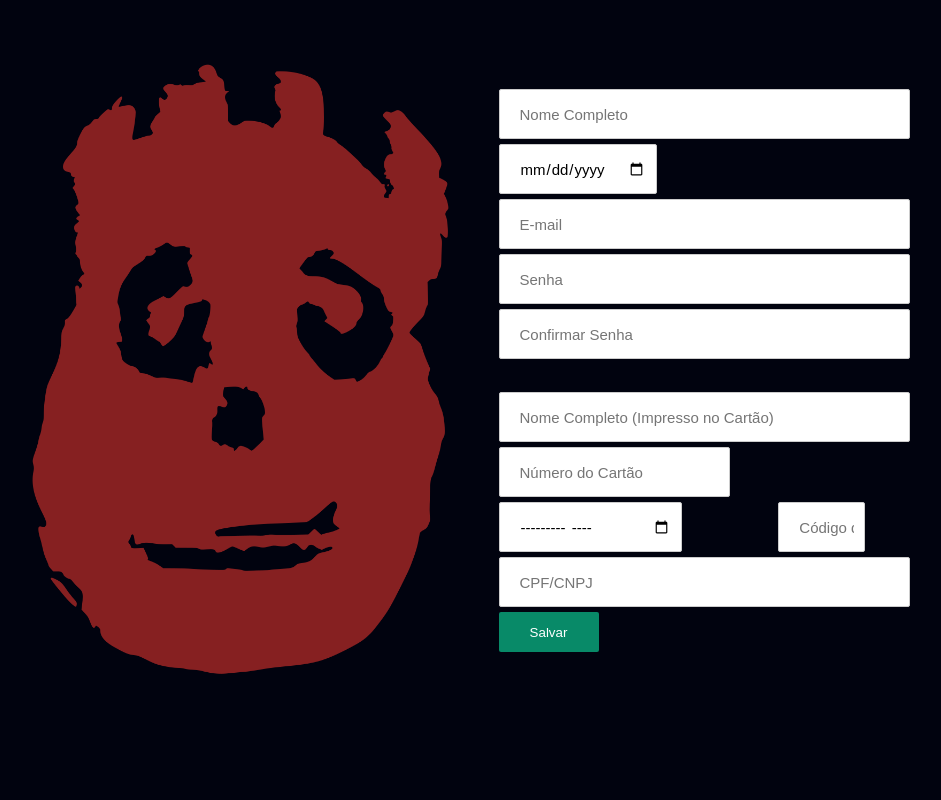
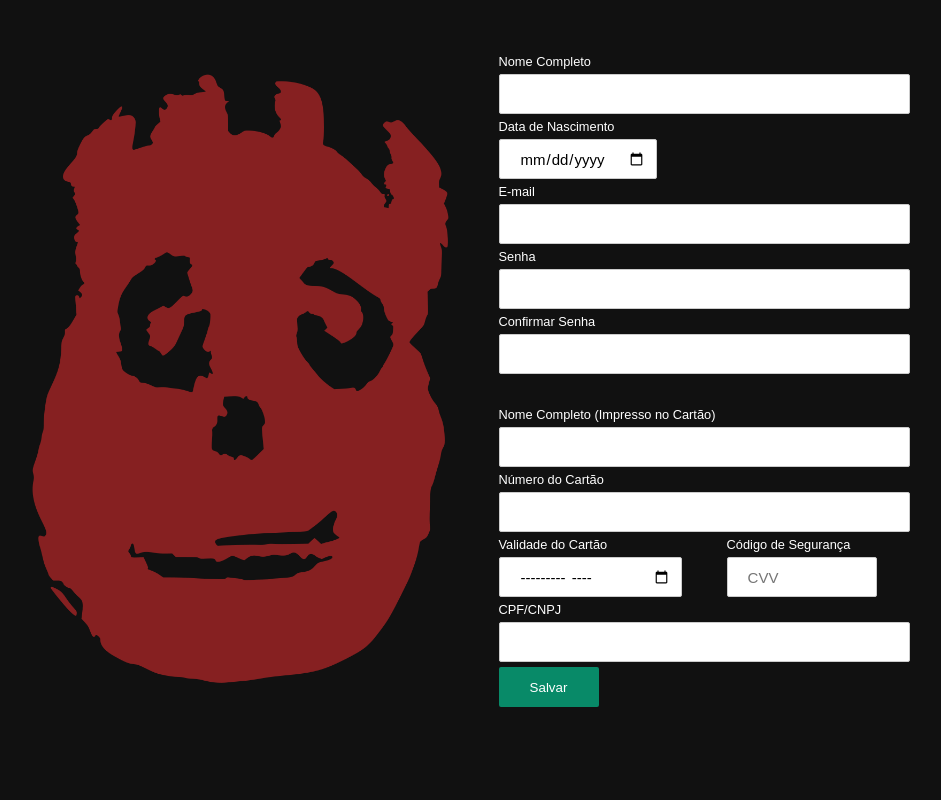
Before and after one commit to geancarlofd/StreamTomHanks, a PHP site: page /pages/cadastro.html in a window 1280 px wide. Shown: the whole page, without its empty margins (186-1127 px from the left). Run offline with PHP 8.4, Linux system fonts and the light colour scheme.

Commit message:
Ultima atualizacao (18/03)

```diff
--- a/css/cadastro.css
+++ b/css/cadastro.css
@@ -1,10 +1,16 @@
 body{
     margin:0;
-    background: #01030f;
+    background: #111111;
 }
 
 .wilsonBack{
     width: 500px;
+}
+
+.tituloCampo{
+    color:white;
+    font-size:1vw;
+    font-family: Arial, Helvetica, sans-serif;
 }
 
 .formularioCadastro{
@@ -36,7 +42,7 @@ body{
 .firstInput {
     padding: 10px;
     padding-left: 20px;
-    height: 50px;
+    height: 40px;
     font-size: 15px;
     border: solid 1px #CCC;
     border-radius: 2px;
@@ -47,15 +53,15 @@ body{
 .newInput {
     padding: 10px;
     padding-left: 20px;
-    height: 50px;
+    height: 40px;
     font-size: 15px;
-    border: solid 1px #FA5858;
+    border: solid 1px #b90309;
     border-radius: 2px;
     font-family: Arial;
 }
 
 .newInput::placeholder {
-    color: #FA5858;
+    color:#b90309;
 }
 
 .erroAviso {
--- a/pages/cadastro.html
+++ b/pages/cadastro.html
@@ -3,7 +3,10 @@
     <meta charset="UTF-8">
     <meta http-equiv="X-UA-Compatible" content="IE=edge">
     <meta name="viewport" content="width=device-width, initial-scale=1.0">
+
     <link type="text/css" rel="stylesheet" href="../css/cadastro.css">
+
+    <link rel="shortcut icon" href="../img/wilson.png">
     <title>Cadastro - StreamHanks</title>
 </head>
 <body>
@@ -11,19 +14,34 @@
         <img class="wilsonBack" src="../img/wilson.png">
         <table cellspacing="3px">
             <tr>
-                <td colspan="2"><input type="text" placeholder="Nome Completo" size="40" class="firstInput" id="tNomeCompleto"/></td>
+                <td colspan="2" class="tituloCampo">Nome Completo</td>
             </tr>
             <tr>
-                <td colspan="2"><input type="date" placeholder="Data de Nascimento" size="40" class="firstInput" id="tDataDeNascimento"/></td>
+                <td colspan="2"><input type="text" size="40" class="firstInput" id="tNomeCompleto"/></td>
             </tr>
             <tr>
-                <td colspan="2"><input type="email" placeholder="E-mail" size="40" class="firstInput" id="tEmail"/></td>
+                <td colspan="2" class="tituloCampo">Data de Nascimento</td>
             </tr>
             <tr>
-                <td colspan="2"><input type="password" placeholder="Senha" size="40" class="firstInput" id="tSenha" /></td>
+                <td colspan="2"><input type="date" size="40" class="firstInput" id="tDataDeNascimento"/></td>
             </tr>
             <tr>
-                <td colspan="2"><input type="password" placeholder="Confirmar Senha" size="40" class="firstInput" id="tConfirmSenha" />
+                <td colspan="2" class="tituloCampo">E-mail</td>
+            </tr>
+            <tr>
+                <td colspan="2"><input type="email" size="40" class="firstInput" id="tEmail"/></td>
+            </tr>
+            <tr>
+                <td colspan="2" class="tituloCampo">Senha</td>
+            </tr>
+            <tr>
+                <td colspan="2"><input type="password" size="40" class="firstInput" id="tSenha" /></td>
+            </tr>
+            <tr>
+                <td colspan="2" class="tituloCampo">Confirmar Senha</td>
+            </tr>
+            <tr>
+                <td colspan="2"><input type="password" size="40" class="firstInput" id="tConfirmSenha" />
                 </td>
             </tr>
             <tr height="25px">
@@ -32,19 +50,32 @@
                 </td>
             </tr>
             <tr>
-                <td colspan="2"><input type="text" placeholder="Nome Completo (Impresso no Cartão)" size="40" class="firstInput" id="tNomeCompletoCartao"/></td>
+                <td colspan="2" class="tituloCampo">Nome Completo (Impresso no Cartão)</td>
             </tr>
             <tr>
-                <td colspan="2"><input type="number" placeholder="Número do Cartão" size="40" class="firstInput" id="tNumeroDoCartao"/></td>
+                <td colspan="2"><input type="text" size="40" class="firstInput" id="tNomeCompletoCartao"/></td>
+            </tr>
+            <tr>
+                <td colspan="2" class="tituloCampo">Número do Cartão</td>
+            </tr>
+            <tr>
+                <td colspan="2"><input type="text" size="40" class="firstInput" id="tNumeroDoCartao"/></td>
+            </tr>
+            <tr>
+                <td class="tituloCampo">Validade do Cartão</td>
+                <td class="tituloCampo">Código de Segurança</td>
             </tr>
             <tr>
                 <td><input type="month" min="2021-01"  size="20" class="firstInput" id="tValidadeDoCartao" required/></td>
-                <td><input type="text" placeholder="Código de Segurança" size="4" maxlength="3" class="firstInput" id="tCodigoDeSeguranca"/></td>
+                <td><input type="text" placeholder="CVV" size="11" maxlength="4" class="firstInput" id="tCodigoDeSeguranca"/></td>
             </tr>
             <tr>
-                <td colspan="2"><input type="text" placeholder="CPF/CNPJ" size="40" maxlength="14" class="firstInput" id="tCpfCnpj"/></td>
+                <td colspan="2" class="tituloCampo">CPF/CNPJ</td>
             </tr>
             <tr>
+                <td colspan="2"><input type="text" size="40" maxlength="14" class="firstInput" id="tCpfCnpj"/></td>
+            </tr>
+            <tr height="25px">
                 <td colspan="2"><button class="botaoForm" id="but">Salvar</button></td>
             </tr>
         </table>
```
